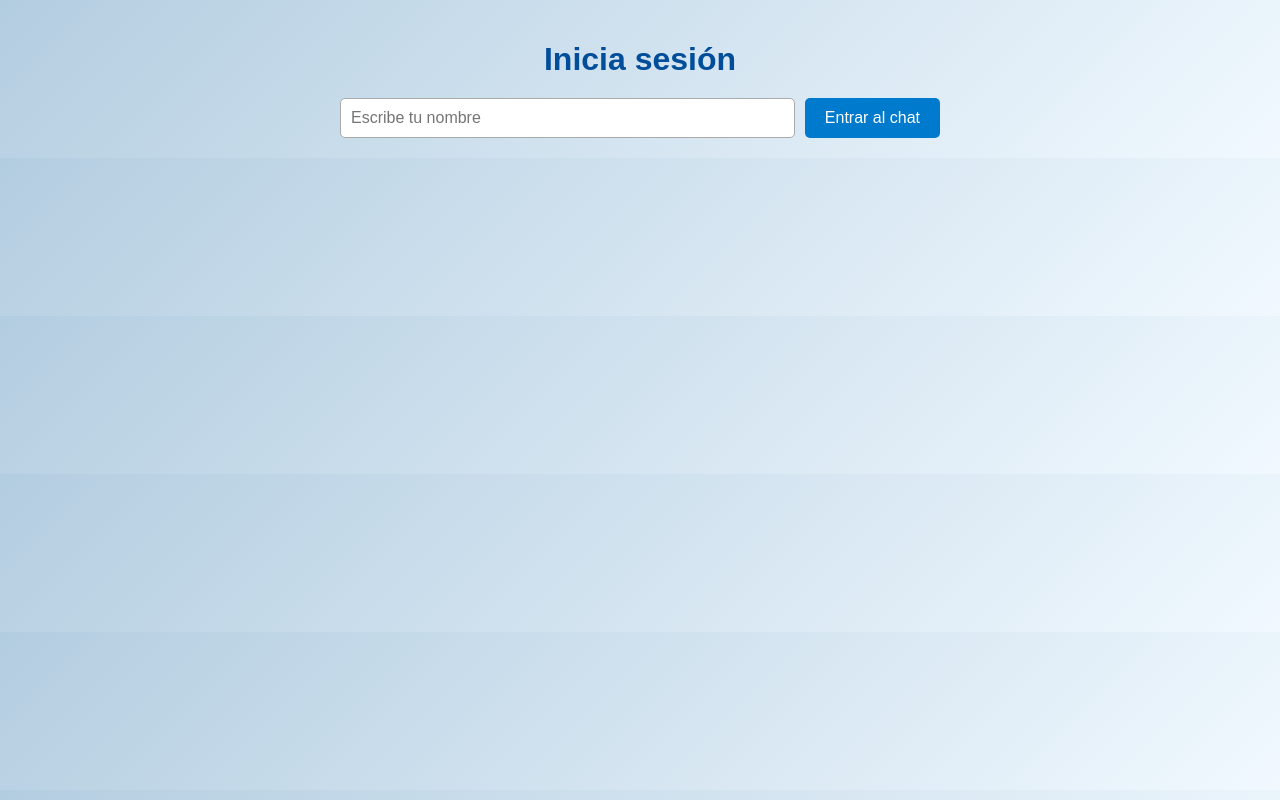
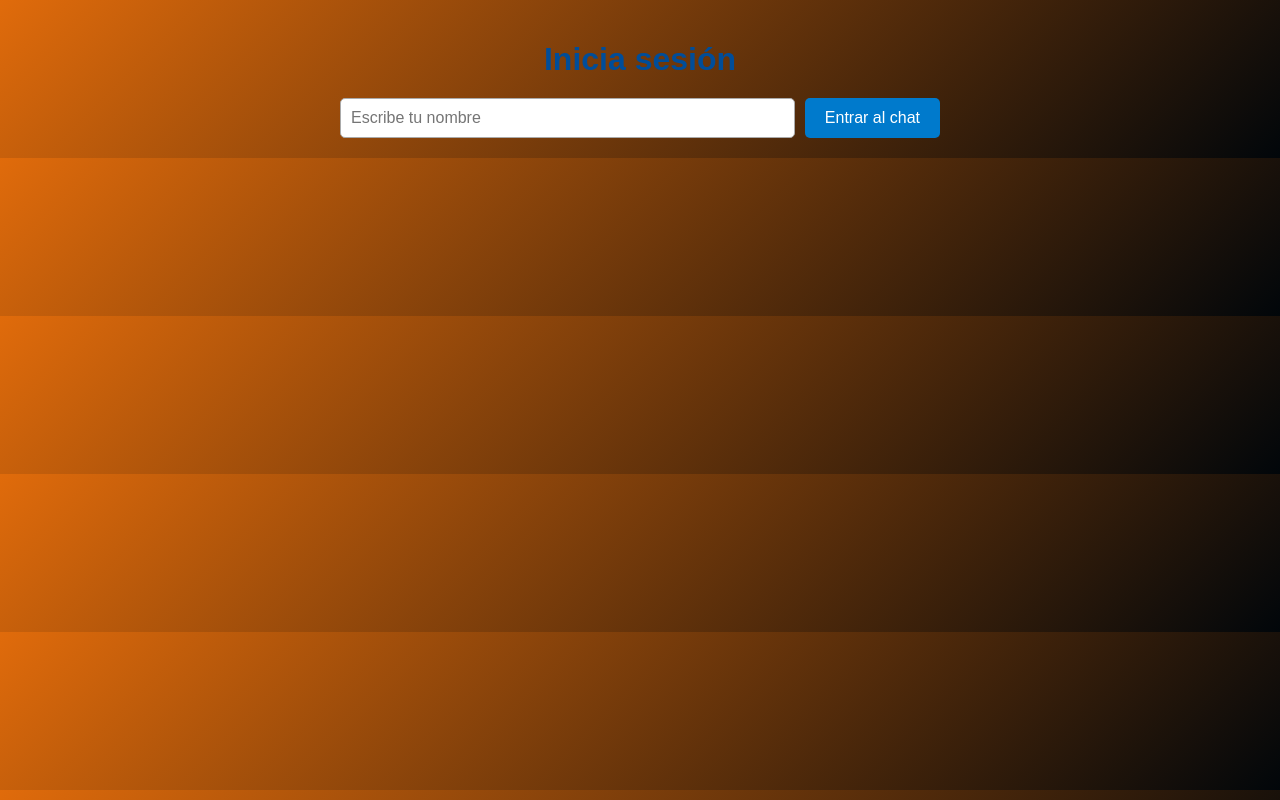
Before and after one commit to maikk3208/mini-chat, a plain HTML site: page index.html in a window 1280 px wide. Drawn offline with Linux system fonts and the light colour scheme.

Commit message:
Update style.css

```diff
--- a/style.css
+++ b/style.css
@@ -2,7 +2,7 @@
 
 body {
   font-family: 'Nunito', sans-serif;
-  background: linear-gradient(135deg, #b3cde0, #f1f9ff);
+  background: linear-gradient(135deg, #e06b0b, #01060a);
   padding: 20px;
   max-width: 600px;
   margin: auto;
```
